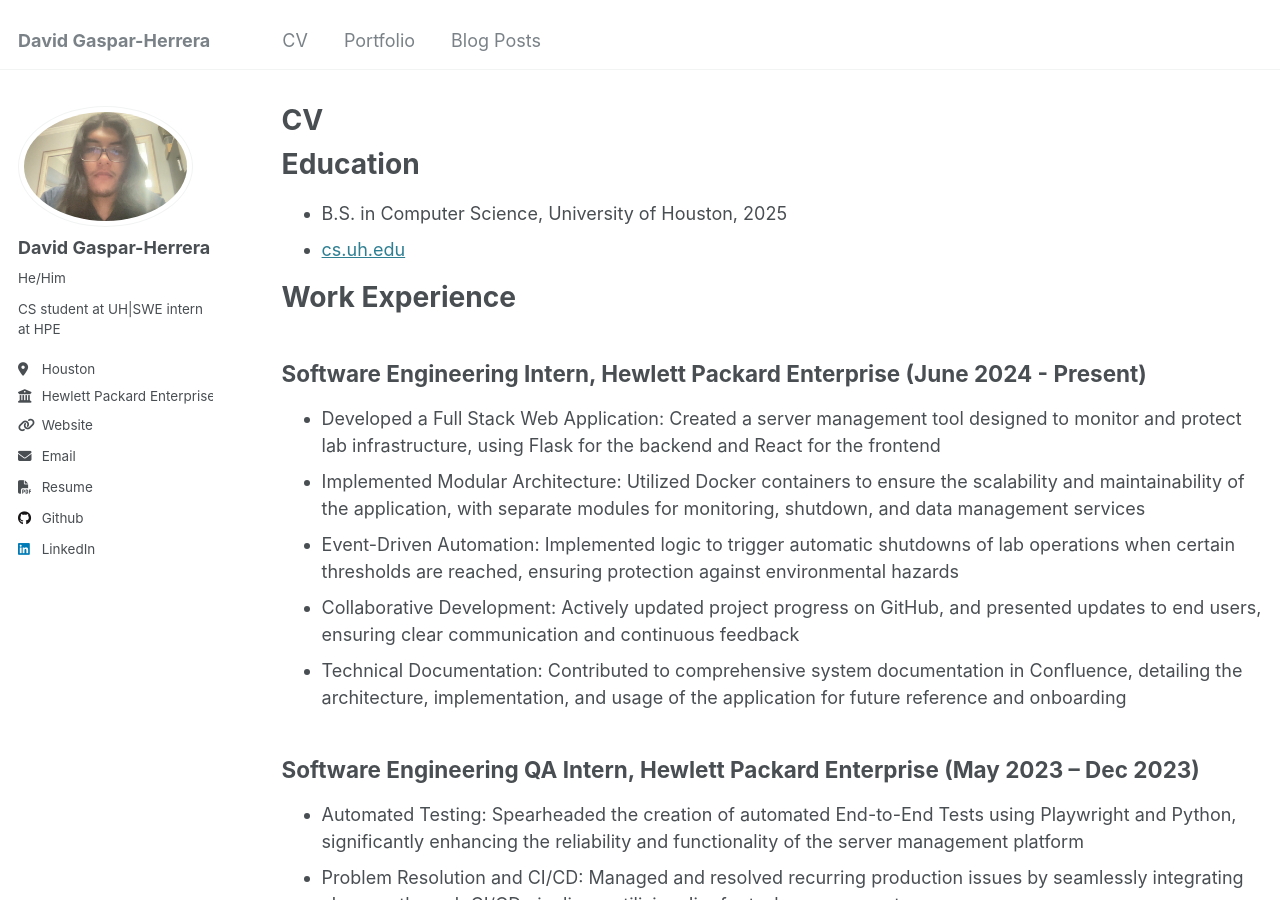
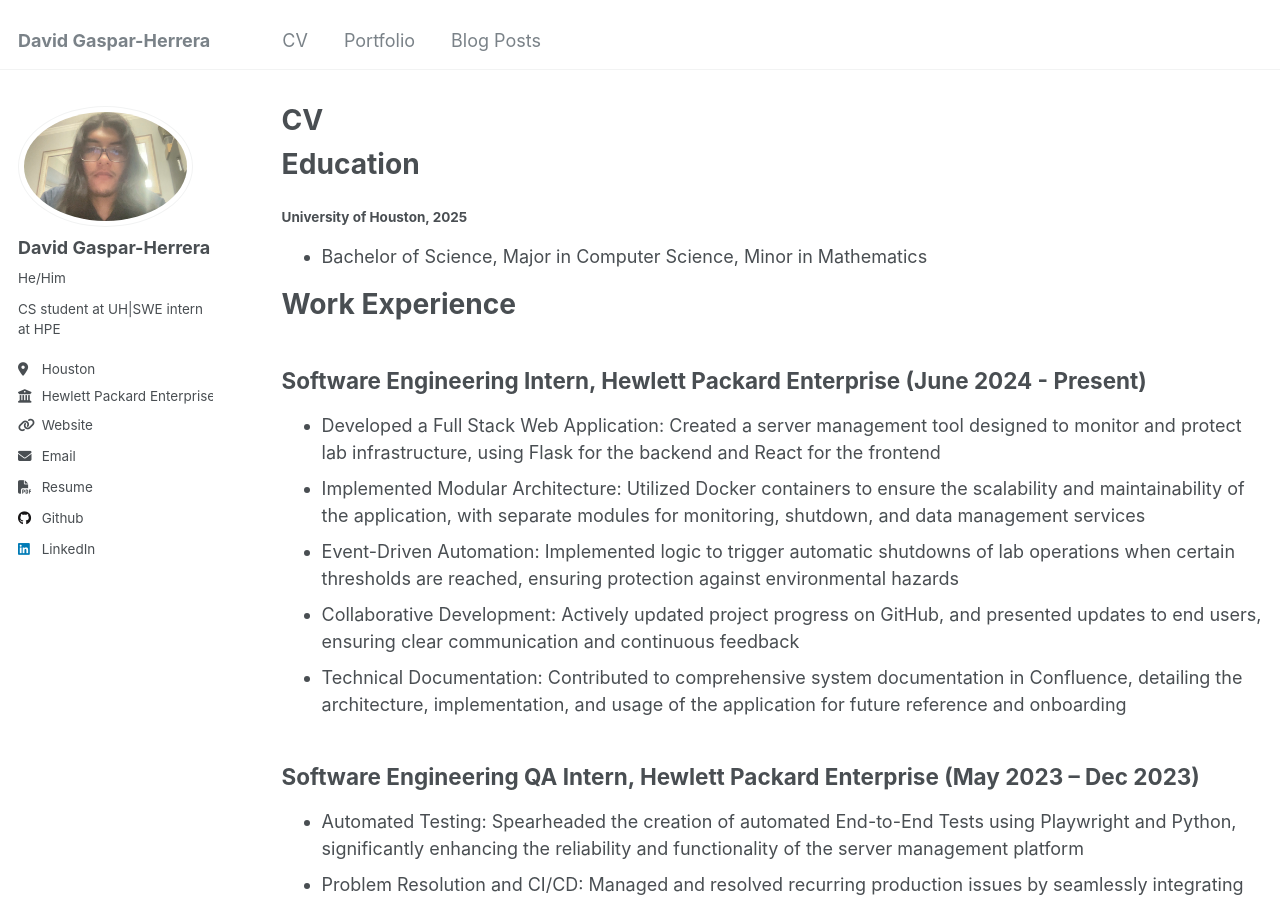
Before and after one commit to David-Gaspar-H/david-gaspar-h.github.io, a Jekyll site: the page built from _pages/cv.md, in a window 1280 px wide and 900 px high. Built offline with Jekyll 4.4.1, drawn with Linux system fonts in a browser that asks for light colours.

Commit message:
Update cv.md

```diff
--- a/_pages/cv.md
+++ b/_pages/cv.md
@@ -11,8 +11,8 @@ redirect_from:
 
 Education
 ======
-* B.S. in Computer Science, University of Houston, 2025
-* [cs.uh.edu](https://www.uh.edu/nsm/computer-science/)
+#### University of Houston, 2025
+* Bachelor of Science, Major in Computer Science, Minor in Mathematics
 
 Work Experience
 ======
```
